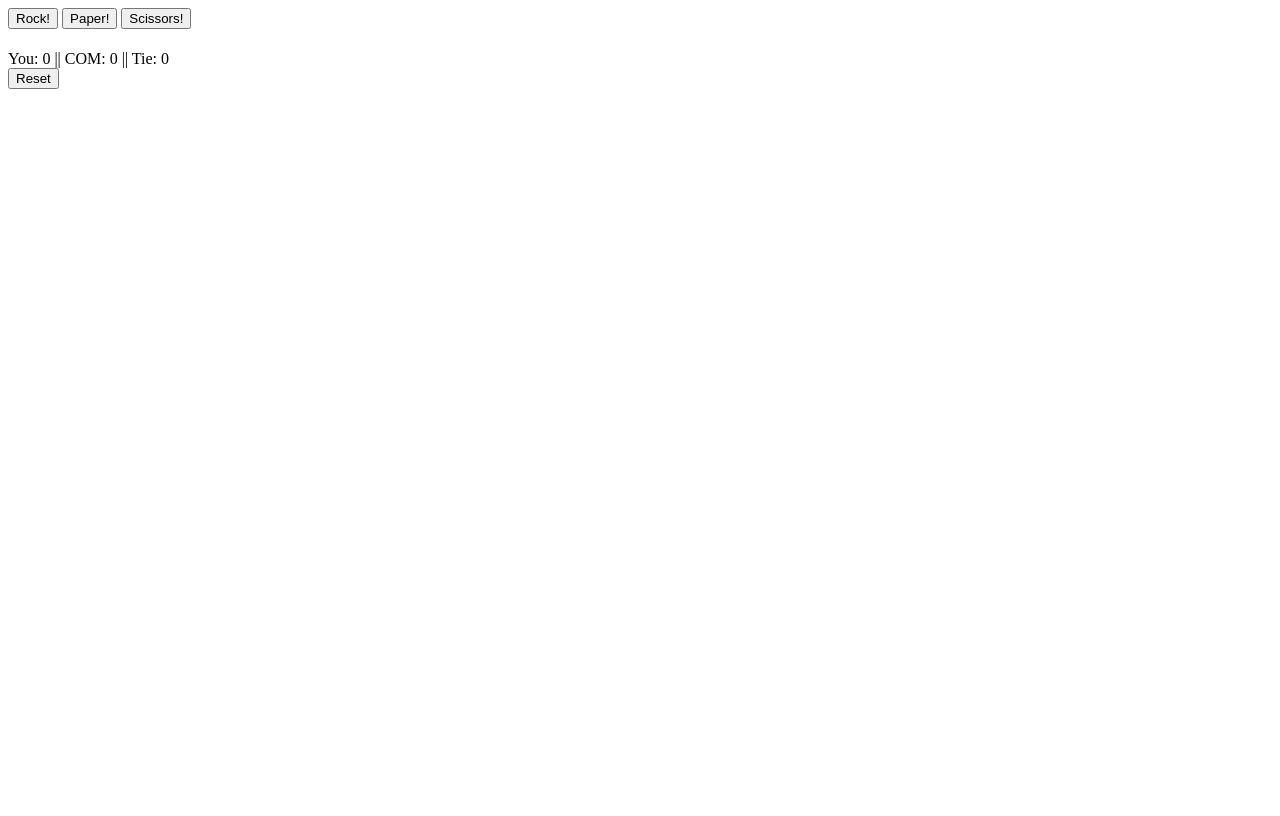
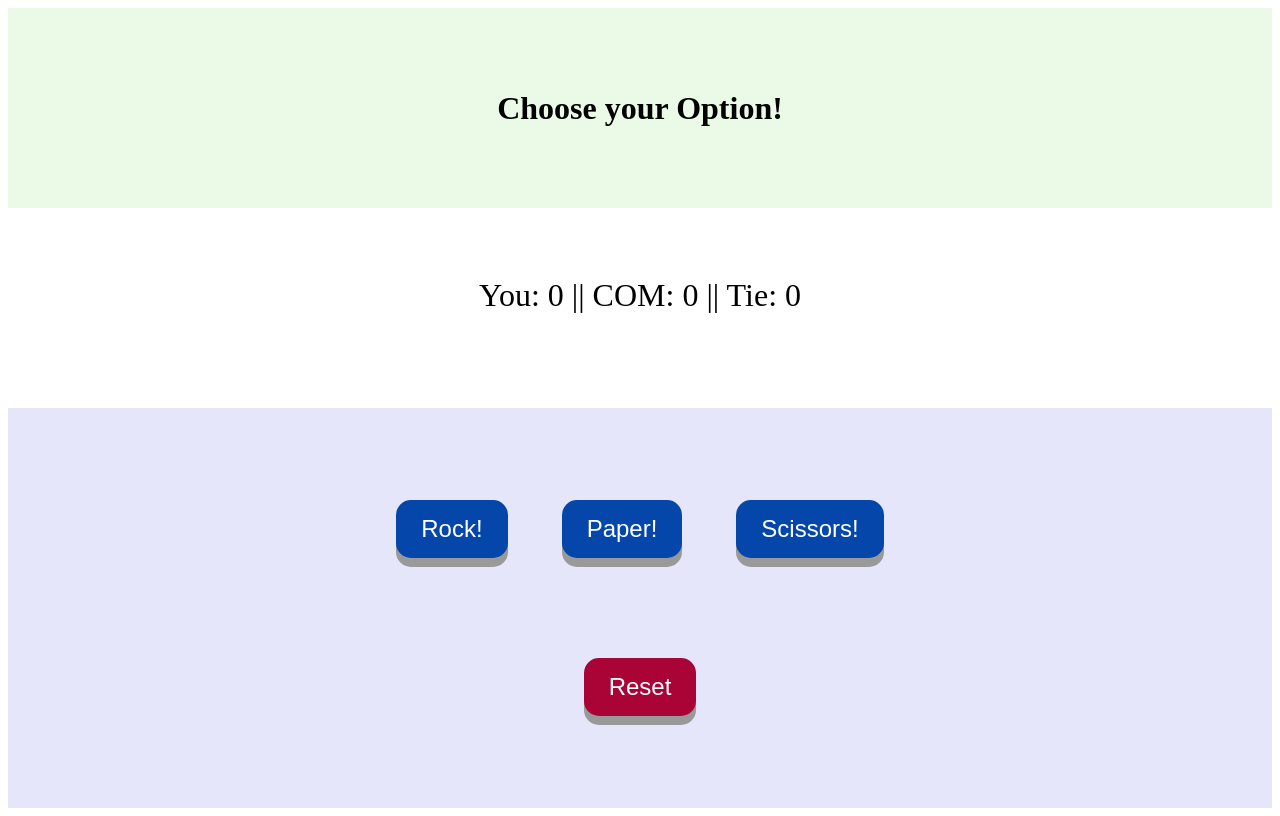
Before and after one commit to Dubonk/rps2, a plain HTML site: page index.html in a window 1280 px wide. Drawn offline with Linux system fonts and the light colour scheme.

Commit message:
Simple styling has been added.

```diff
--- a/index.html
+++ b/index.html
@@ -6,14 +6,28 @@
     <meta name="viewport" content="width=device-width, initial-scale=1.0">
     <title>RPS</title>
     <script src="script.js" defer></script>
+    <link rel="stylesheet" href="style.css">
 </head>
 <body class="body">
-    <button id="rock">Rock!</button>
-    <button id="paper">Paper!</button>
-    <button id="scissors">Scissors!</button>
-    <h1 id="final"></h1>
-    <div id="score"></div>
-    <div id="results"></div>
-    <button id="reset">Reset</button>
+    <div class="header">
+        <h1 id="final">Choose your Option!</h1>
+        </div>
+    <div class="para">
+        <div id="score"></div>
+        <div id="results"></div>
+        </div>
+
+    <div class="buttons">
+        <div class="gameBtns">
+        <button id="rock">Rock!</button>
+        <button id="paper">Paper!</button>
+        <button id="scissors">Scissors!</button>
+        </div>
+       <div class="resetbtn">
+        <button id="reset">Reset</button>
+        </div>
+        </div>
+
+
 </body>
 </html>
--- a/script.js
+++ b/script.js
@@ -56,17 +56,17 @@ function playRound(userChoice) {
 //This function will compare scores//
 function endGame() {
     if (userScore > 4 && comScore < 5) {
-        final.textContent = "Game Over!" + "\n" + `You win ${userScore} to ${comScore}`;
+        final.textContent = "Game Over!" + "\n" + `You win ${userScore} to ${comScore}!`;
     }
     else if (comScore > 4 && userScore < 5) {
-        final.textContent = "Game Over..." + '\n' +`You lose ${comScore} to ${userScore}`;
+        final.textContent = "Game Over..." + '\n' +`You lose ${comScore} to ${userScore}!`;
     }
 }
 
 //Helper Functions//
 function resetGame() {
     score.textContent = `You: 0 || COM: 0 || Tie: 0`;
-    final.textContent = '';
+    final.textContent = 'Choose your Option!';
     results.textContent = '';
     comScore = 0;
     userScore = 0;
--- /dev/null
+++ b/style.css
@@ -0,0 +1,77 @@
+
+body {
+    display: flex;
+    flex-direction: column;
+    height: 100vh;
+    width: auto;
+}
+.header {
+    display: flex;
+    justify-content: center;
+    flex:1;
+    background-color: rgb(235, 250, 230);
+}
+
+#final {
+    display: flex;
+    justify-content: center;
+    align-items: center;
+}
+
+.para {
+
+    display: flex;
+    flex-direction: column;
+    align-items: center;
+    justify-content: center;
+    flex: 1;
+    font-size: xx-large;
+    gap: 25px;
+
+}
+
+.buttons {
+    background-color: lavender;
+    display: flex;
+    flex-direction: column;
+    justify-content: center;
+    align-items: center;
+    gap: 50px;
+    flex: 2;
+}
+
+.gameBtns {
+
+}
+
+button {
+    margin: 25px;
+    padding: 15px 25px;
+    font-size: 24px;
+    text-align: center;
+    cursor: pointer;
+    outline: none;
+    color: #fff;
+    background-color: #0446aa;
+    border: none;
+    border-radius: 15px;
+    box-shadow: 0 9px #999;
+
+}
+
+button:hover {
+    background-color: #1d5fc2;
+}
+
+button:active {
+    transform: translateY(4px);
+    box-shadow: 0 5px #666;
+}
+
+#reset {
+    background-color: #aa0436;
+}
+
+#reset:hover {
+    background-color: #c01d4e;
+}
```
